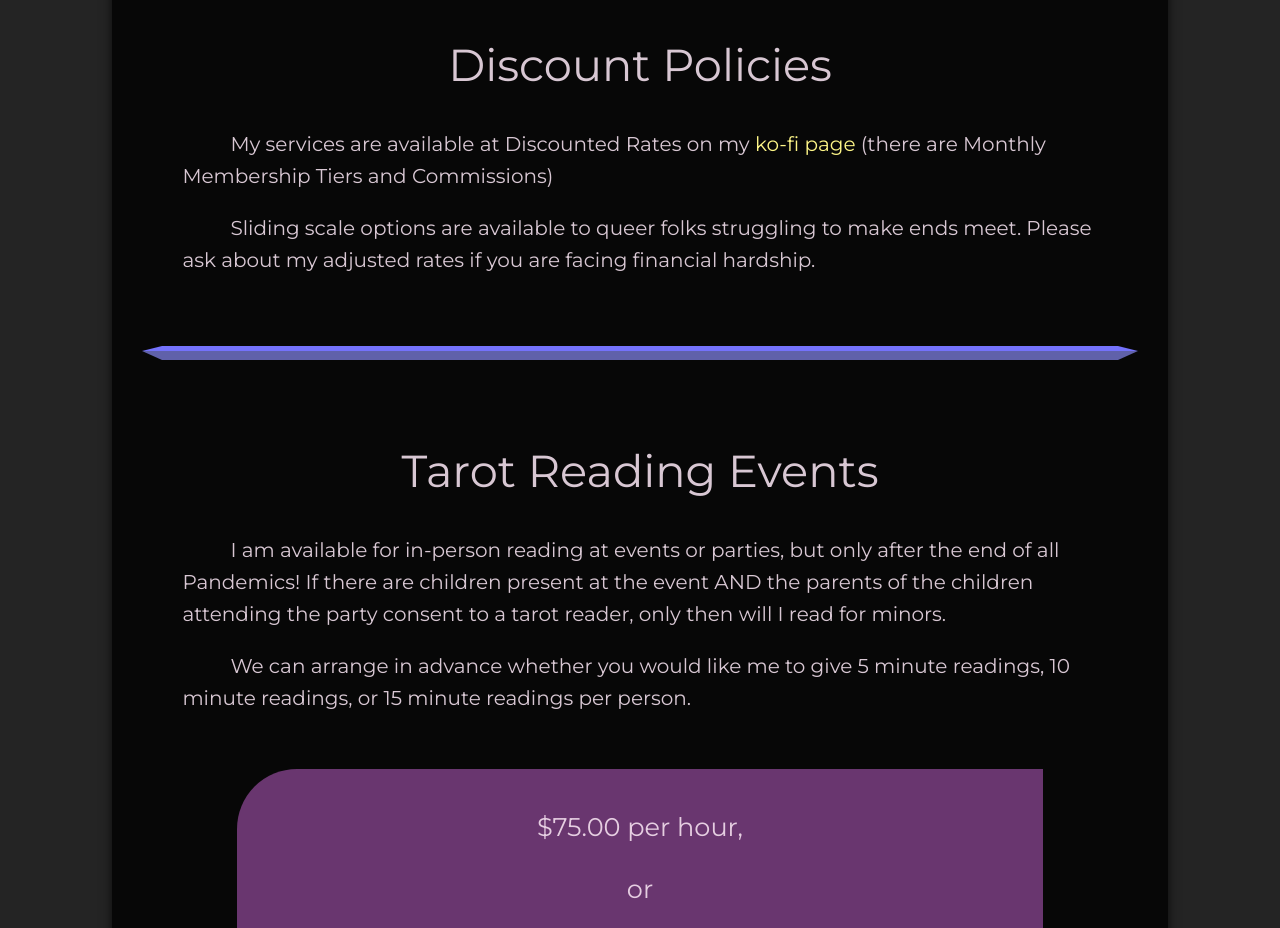
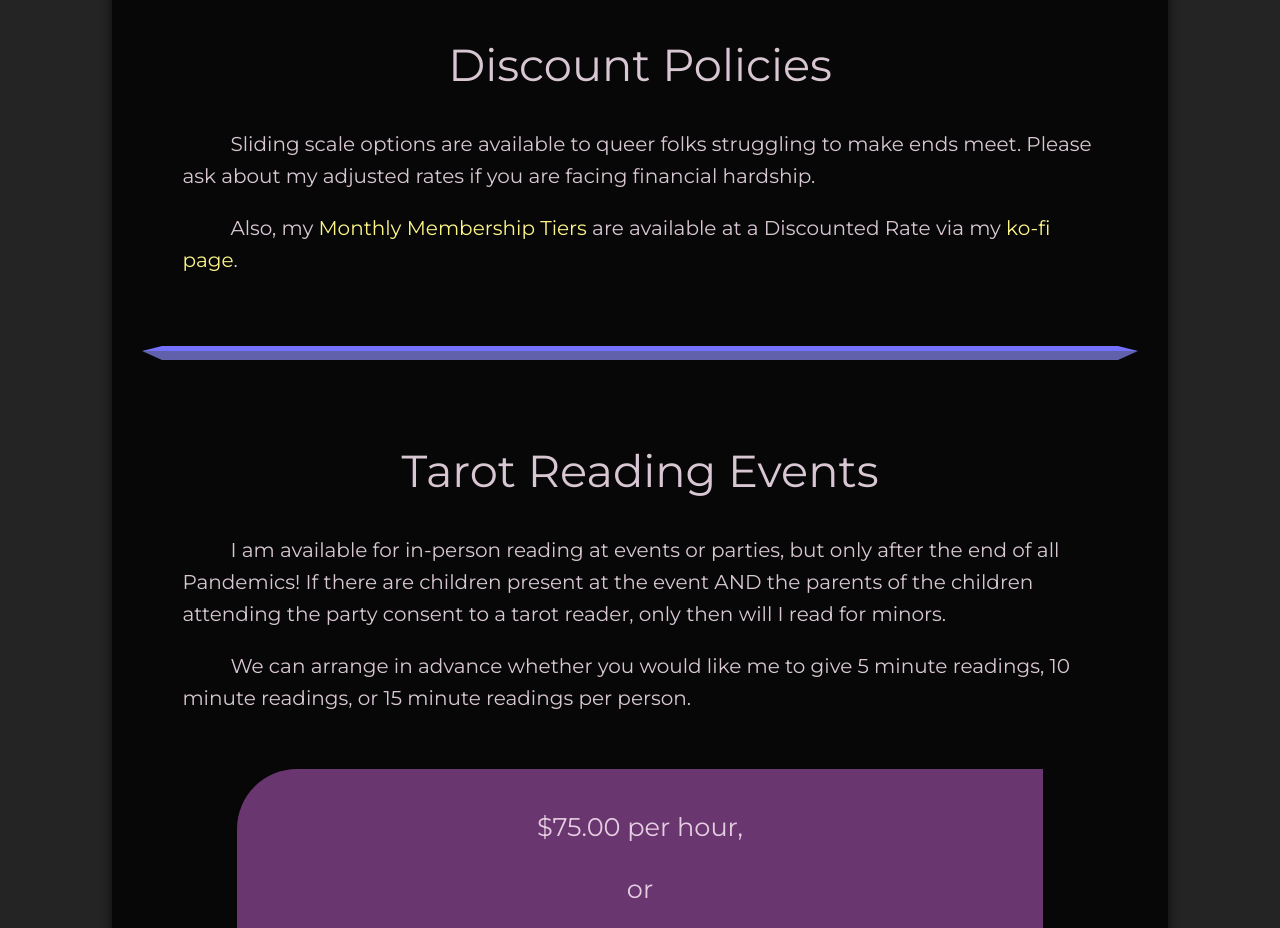
Before and after one commit to tamutus/veritas-divining, a Vue app: page /services in a window 1280 px wide. Shown: the part 6620-7548 px from the top of the page. Built offline with nearby package versions, Linux system fonts and the light colour scheme; a web font is replaced by a local one.

Commit message:
adjust discount section order and link urls

```diff
--- a/src/views/TarotReadingServices.vue
+++ b/src/views/TarotReadingServices.vue
@@ -125,14 +125,15 @@
     <section>
       <h2>Discount Policies</h2>
       <p>
-        My services are available at Discounted Rates on my
-        <a href="https://ko-fi.com/crescat/">ko-fi page</a> (there are Monthly
-        Membership Tiers and Commissions)
-      </p>
-      <p>
         Sliding scale options are available to queer folks struggling to make
         ends meet. Please ask about my adjusted rates if you are facing
         financial hardship.
+      </p>
+      <p>
+        Also, my
+        <a href="https://ko-fi.com/cattyfae/tiers">Monthly Membership Tiers</a>
+        are available at a Discounted Rate via my
+        <a href="https://ko-fi.com/cattyfae">ko-fi page</a>.
       </p>
     </section>
     <section>
```
